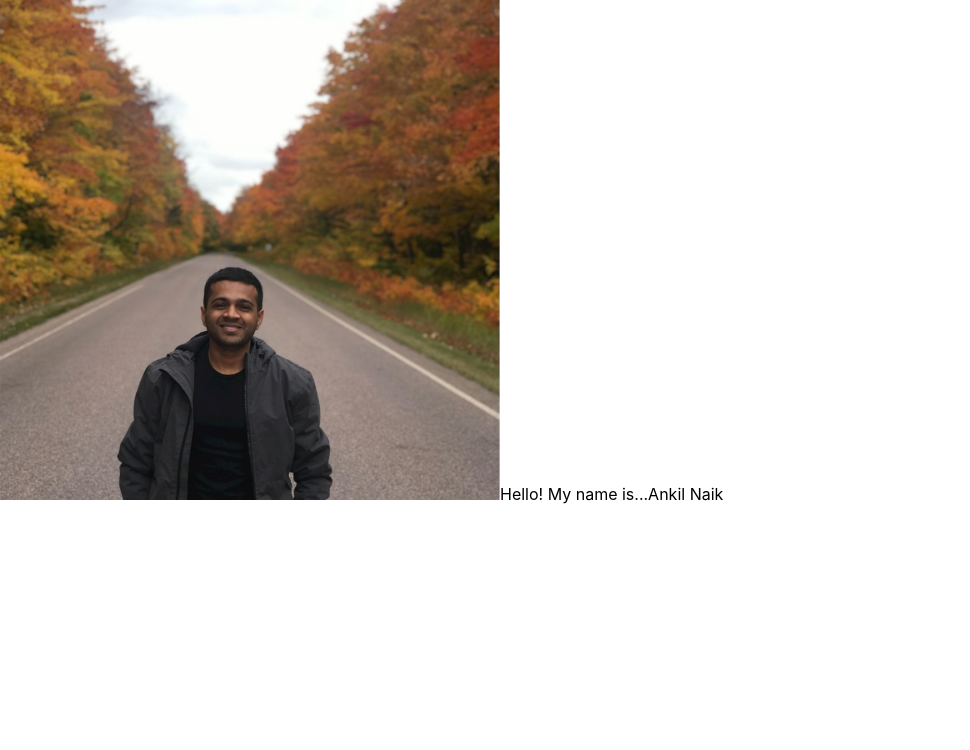
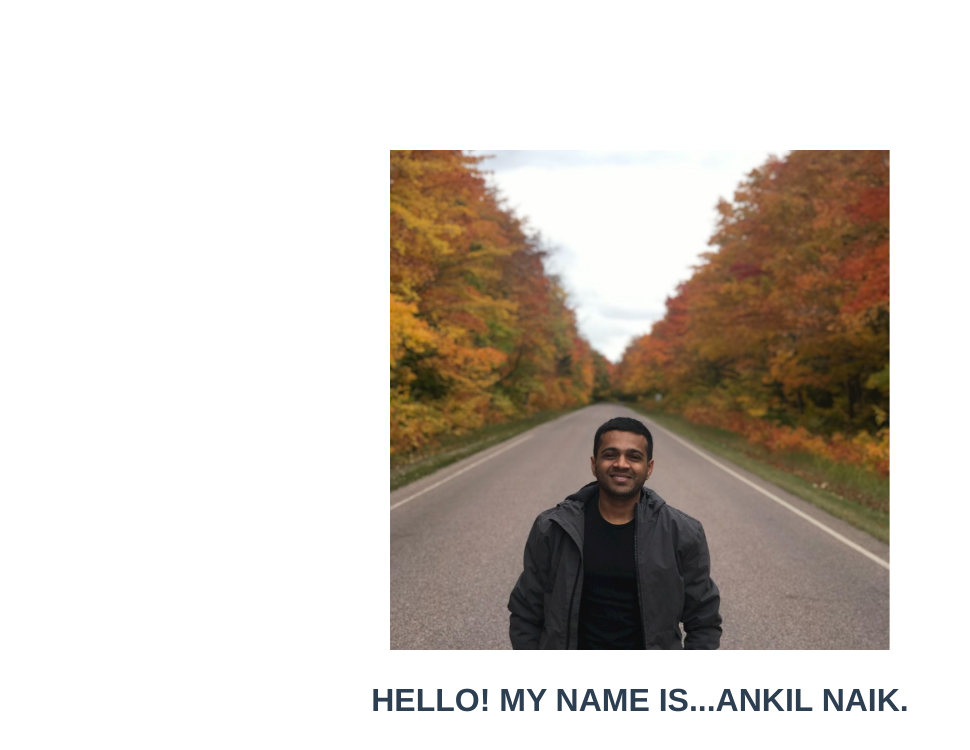
Before and after one commit to AnkilRNaik/portfolio, a React (Create React App) app: page / in a window 1280 px wide. Shown: the top 750 px of the page, without its empty margins (0-970 px from the left). Built offline with nearby package versions, Linux system fonts and the light colour scheme.

Commit message:
refactored home component and added header component

```diff
--- a/src/App.js
+++ b/src/App.js
@@ -1,9 +1,11 @@
 import React from 'react';
 import Home from '../src/components/home';
+import Header from './components/header';
 
 const App = () => {
   return (
     <>
+      <Header />
       <Home />
     </>
   );
--- /dev/null
+++ b/src/components/header.jsx
@@ -0,0 +1,10 @@
+import '../styles/header.css';
+
+const Header = () => {
+    return (
+        <div className="container">
+        </div>
+    );
+}
+
+export default Header;
--- a/src/components/home.jsx
+++ b/src/components/home.jsx
@@ -1,13 +1,12 @@
-import React from 'react';
 import '../styles/home.css';
 import profileImage from '../images/ankil.jpeg';
 
 const Home = () => {
-    const message = "Hello! My name is...Ankil Naik";
+    const message = "Hello! My name is...Ankil Naik.";
     return (
         <div>
             <img src={profileImage} className="img"></img>
-            <span class="name">{message}</span>
+            <p className="msg">{message}</p>
             <p></p>
         </div>
     );
--- /dev/null
+++ b/src/styles/header.css
@@ -0,0 +1,4 @@
+.container {
+    padding-top: 100px;
+    padding-bottom: 50px;
+}
--- a/src/styles/home.css
+++ b/src/styles/home.css
@@ -1,4 +1,16 @@
 .img {
     width: 500px;
     height: 500px;
+    display: block;
+    margin: 0 auto;
 }
+
+.msg {
+    display: block;
+    text-transform: uppercase;
+    font-family: Montserrat,"Helvetica Neue",Helvetica,Arial,sans-serif;
+    font-size: 2em;
+    font-weight: 700;
+    color: #2c3e50;
+    text-align: center;
+}
```
